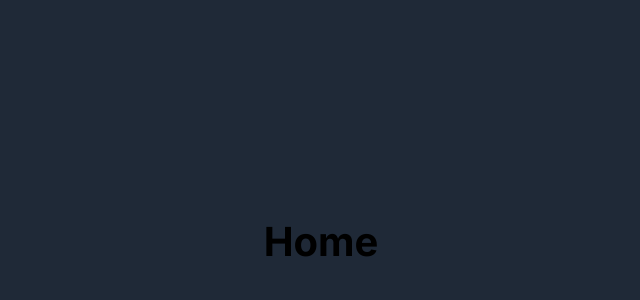
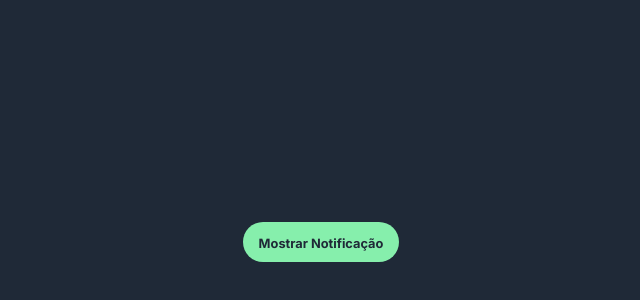
Before and after one commit to thdev-matheus/frontend-mp-toast-notification-tailwind-next-typescript, a Next.js app: page / in a window 1280 px wide. Shown: the part 158-458 px from the top of the page, without its empty margins (319-959 px from the left). Built offline with nearby package versions, Linux system fonts and the light colour scheme.

Commit message:
feat: página principal com o botão

```diff
--- a/src/app/page.tsx
+++ b/src/app/page.tsx
@@ -1,7 +1,13 @@
+import * as C from "@/components";
+
 export default function Home() {
   return (
     <section className="flex items-center justify-center w-full h-full ">
-      <h1 className="title">Home</h1>
+      <div>
+        <C.Button>
+          <small className="font-bold">Mostrar Notificação</small>
+        </C.Button>
+      </div>
     </section>
   );
 }
--- a/src/components/button/index.tsx
+++ b/src/components/button/index.tsx
@@ -30,7 +30,7 @@ const Button = forwardRef<HTMLButtonElement, T.IButtonProps>(
       <button
         {...rest}
         ref={ref}
-        className={`w-full h-[2.5rem] rounded-[.5rem]  hover:btn-animation transition-all ${
+        className={`w-full h-[2.5rem] rounded-full hover:btn-animation transition-all px-4 ${
           primary
             ? "text-button-color-primary bg-button-background-color-primary hover:text-button-hover-color-primary hover:bg-button-hover-background-color-primary"
             : "text-button-color-secondary bg-button-background-color-secondary hover:text-button-hover-color-secondary hover:bg-button-hover-background-color-secondary"
--- a/tailwind.config.js
+++ b/tailwind.config.js
@@ -8,16 +8,16 @@ module.exports = {
   theme: {
     extend: {
       textColor: {
-        "button-color-primary": "text-gray-800",
-        "button-color-secondary": "text-gray-800",
-        "button-hover-color-primary": "text-gray-800",
-        "button-hover-color-secondary": "text-gray-800",
+        "button-color-primary": "#1F2937",
+        "button-color-secondary": "#1F2937",
+        "button-hover-color-primary": "#1F2937",
+        "button-hover-color-secondary": "#1F2937",
       },
       backgroundColor: {
-        "button-background-color-primary": "bg-green-300",
-        "button-background-color-secondary": "bg-green-300",
-        "button-hover-background-color-primary": "bg-green-500",
-        "button-hover-background-color-secondary": "bg-green-500",
+        "button-background-color-primary": "#86EFAC",
+        "button-background-color-secondary": "#86EFAC",
+        "button-hover-background-color-primary": "rgb(74, 222, 128)",
+        "button-hover-background-color-secondary": "rgb(74, 222, 128)",
       },
     },
   },
```
